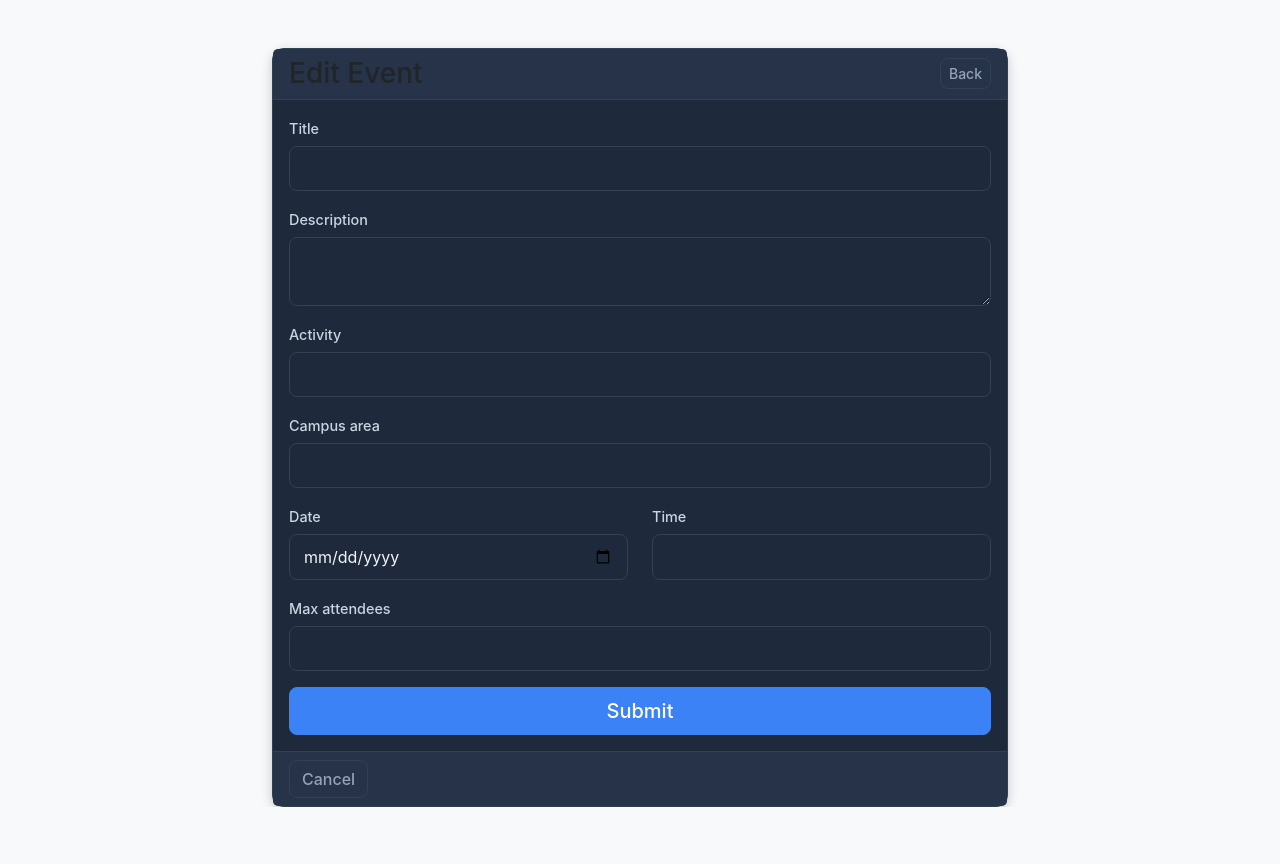
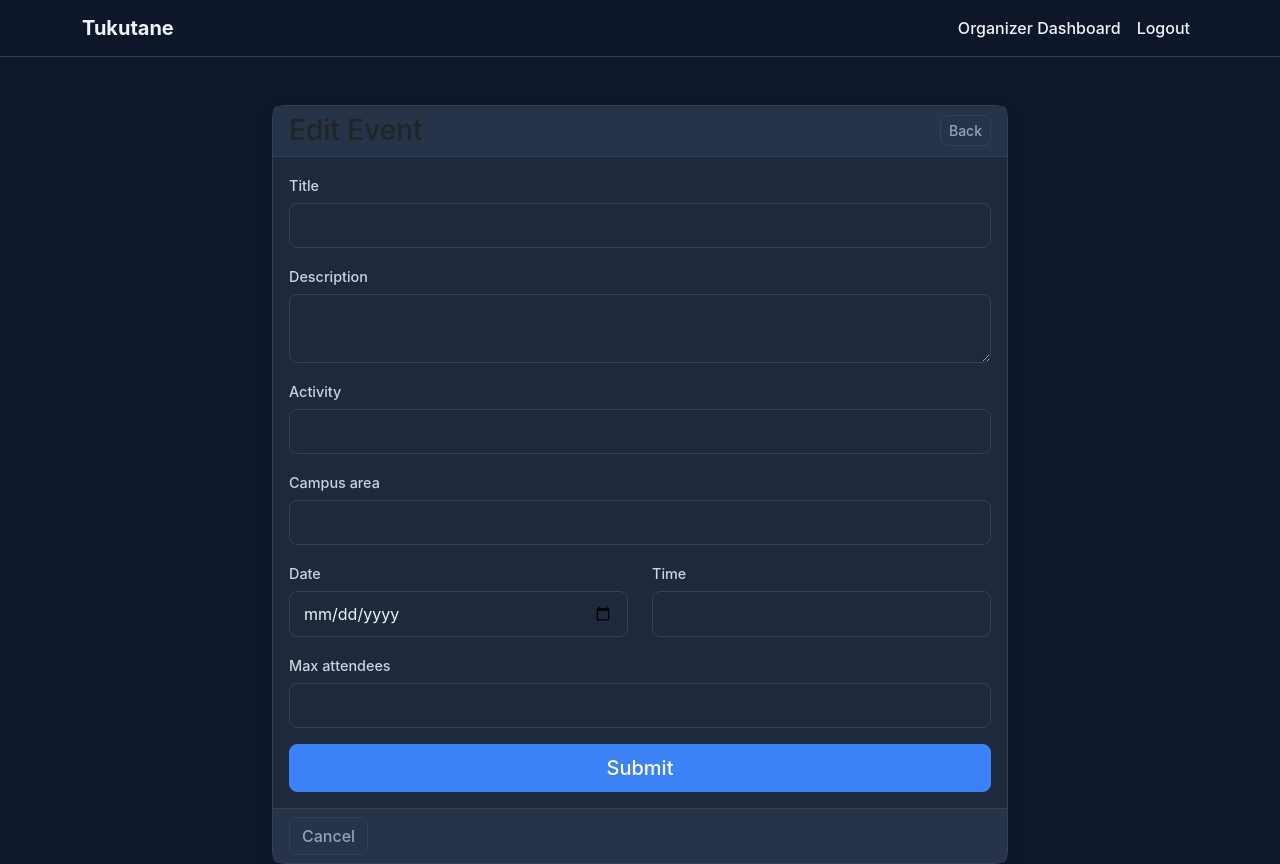
Before and after one commit to fadhili2430/TUKUTANE-PROJECT-2026, a Python web app: template templates/edit_event.html in a window 1280 px wide. Before the commit the page ends 807 px from the top, so only its background shows below. Run offline with Jinja, Linux system fonts and the light colour scheme; the template is opened without the code that fills it, so the values that code supplies are empty, except form fields; form fields are guessed from the names that the template uses.

Commit message:
Fix dark theme for templates/edit_event.html

```diff
--- a/templates/edit_event.html
+++ b/templates/edit_event.html
@@ -7,7 +7,22 @@
     <link href="https://cdn.jsdelivr.net/npm/bootstrap@5.3.0/dist/css/bootstrap.min.css" rel="stylesheet">
     <link rel="stylesheet" href="{{url_for('static', filename='css/dashboard.css')}}">
 </head>
-<body class="bg-light">
+<body>
+<nav class="navbar navbar-expand-lg navbar-dark">
+<div class="container">
+<a class="navbar-brand" href="{{ url_for('main.home') }}"><strong>Tukutane</strong></a>
+<button class="navbar-toggler" type="button" data-bs-toggle="collapse" data-bs-target="#navbarNav">
+<span class="navbar-toggler-icon"></span>
+</button>
+<div class="collapse navbar-collapse" id="navbarNav">
+<div class="navbar-nav ms-auto">
+<a class="nav-link" href="{{ url_for('main.organizer') }}">Organizer Dashboard</a>
+<a class="nav-link" href="{{ url_for('main.logout') }}">Logout</a>
+</div>
+</div>
+</div>
+</nav>
+
 <div class="container mt-5">
 <div class="row justify-content-center">
 <div class="col-md-8">
@@ -100,7 +115,7 @@
 </form>
 </div>
 <div class="card-footer">
-<a href="{{ url_for('main.organizer') }}" class="btn btn-secondary">Cancel</a>
+<a href="{{ url_for('main.organizer') }}" class="btn btn-outline-secondary">Cancel</a>
 </div>
 </div>
 </div>
```
